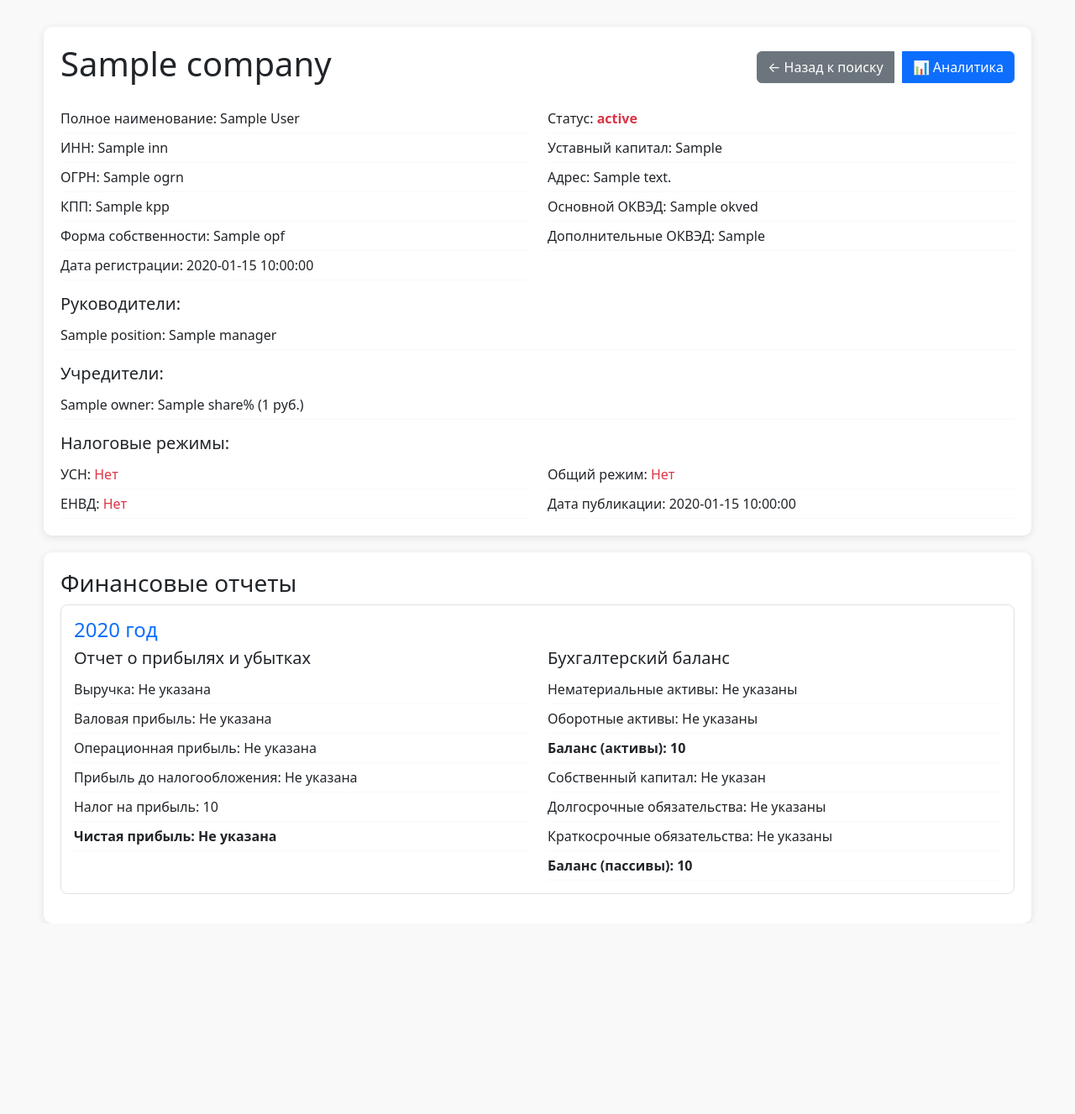
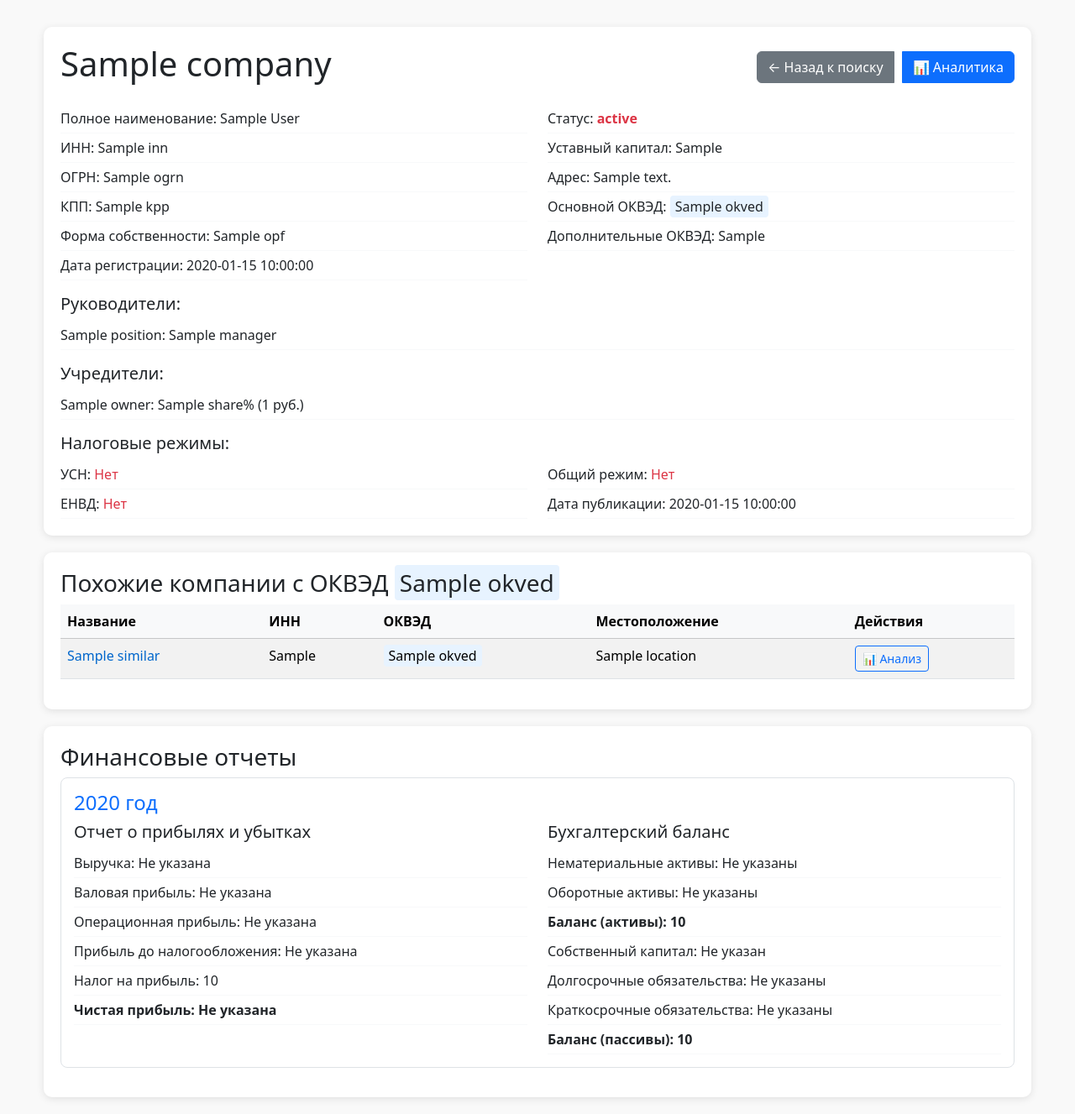
Before and after one commit to SanyOkkkkk/Diplom, a Flask app: template templates/company_details.html in a window 1280 px wide. Shown: the whole page at 84% size. Before the commit the page ends 1100 px from the top, so only its background shows below. Run offline with Flask 3, Linux system fonts and the light colour scheme; the template is opened without the code that fills it: most values are stand-ins (such as "Sample title", 1, 10 or a date in 2020).

Commit message:
Добавляет секцию похожих компаний по ОКВЭД с выделением кодов

```diff
--- a/templates/company_details.html
+++ b/templates/company_details.html
@@ -26,6 +26,14 @@
             padding: 20px;
             border-radius: 10px;
             box-shadow: 0 2px 10px rgba(0,0,0,0.1);
+            margin-bottom: 20px;
+        }
+        .similar-companies-section {
+            background-color: white;
+            padding: 20px;
+            border-radius: 10px;
+            box-shadow: 0 2px 10px rgba(0,0,0,0.1);
+            margin-bottom: 20px;
         }
         .year-section {
             border: 1px solid #dee2e6;
@@ -59,6 +67,20 @@
         .status-inactive {
             color: #dc3545;
             font-weight: bold;
+        }
+        .company-link {
+            color: #0066cc;
+            text-decoration: none;
+        }
+        .company-link:hover {
+            color: #004499;
+            text-decoration: underline;
+        }
+        .okved-highlight {
+            background-color: #e7f3ff;
+            padding: 2px 6px;
+            border-radius: 4px;
+            font-weight: 500;
         }
     </style>
 </head>
@@ -109,7 +131,12 @@
                         <span class="metric-label">Адрес:</span> {{ company.address or "Не указан" }}
                     </div>
                     <div class="metric-row">
-                        <span class="metric-label">Основной ОКВЭД:</span> {{ company.okved or "Не указан" }}
+                        <span class="metric-label">Основной ОКВЭД:</span>
+                        {% if company.okved %}
+                            <span class="okved-highlight">{{ company.okved }}</span>
+                        {% else %}
+                            Не указан
+                        {% endif %}
                     </div>
                     <div class="metric-row">
                         <span class="metric-label">Дополнительные ОКВЭД:</span> {{ company.okved_o or "Не указаны" }}
@@ -177,6 +204,45 @@
             </div>
             {% endif %}
         </div>
+
+        <!-- Похожие компании по ОКВЭД -->
+        {% if similar_companies and company.okved %}
+        <div class="similar-companies-section">
+            <h3>Похожие компании с ОКВЭД <span class="okved-highlight">{{ company.okved }}</span></h3>
+            <div class="table-responsive">
+                <table class="table table-striped table-hover">
+                    <thead class="table-light">
+                        <tr>
+                            <th>Название</th>
+                            <th>ИНН</th>
+                            <th>ОКВЭД</th>
+                            <th>Местоположение</th>
+                            <th>Действия</th>
+                        </tr>
+                    </thead>
+                    <tbody>
+                        {% for similar in similar_companies %}
+                        <tr>
+                            <td>
+                                <a href="{{ url_for('company_details', inn=similar.normalized_inn) }}" class="company-link">
+                                    {{ similar.name }}
+                                </a>
+                            </td>
+                            <td>{{ similar.normalized_inn }}</td>
+                            <td><span class="okved-highlight">{{ similar.okved }}</span></td>
+                            <td>{{ similar.location }}</td>
+                            <td>
+                                <a href="{{ url_for('analytics', inn=similar.normalized_inn) }}" class="btn btn-outline-primary btn-sm">
+                                    📊 Анализ
+                                </a>
+                            </td>
+                        </tr>
+                        {% endfor %}
+                    </tbody>
+                </table>
+            </div>
+        </div>
+        {% endif %}
 
         <!-- Финансовые отчеты -->
         <div class="reports-section">
```
Also changed, not shown: models.py (+33 -0 lines), routes.py (+10 -4 lines), services.py (+30 -11 lines), templates/analytics.html (+16 -1 lines).
